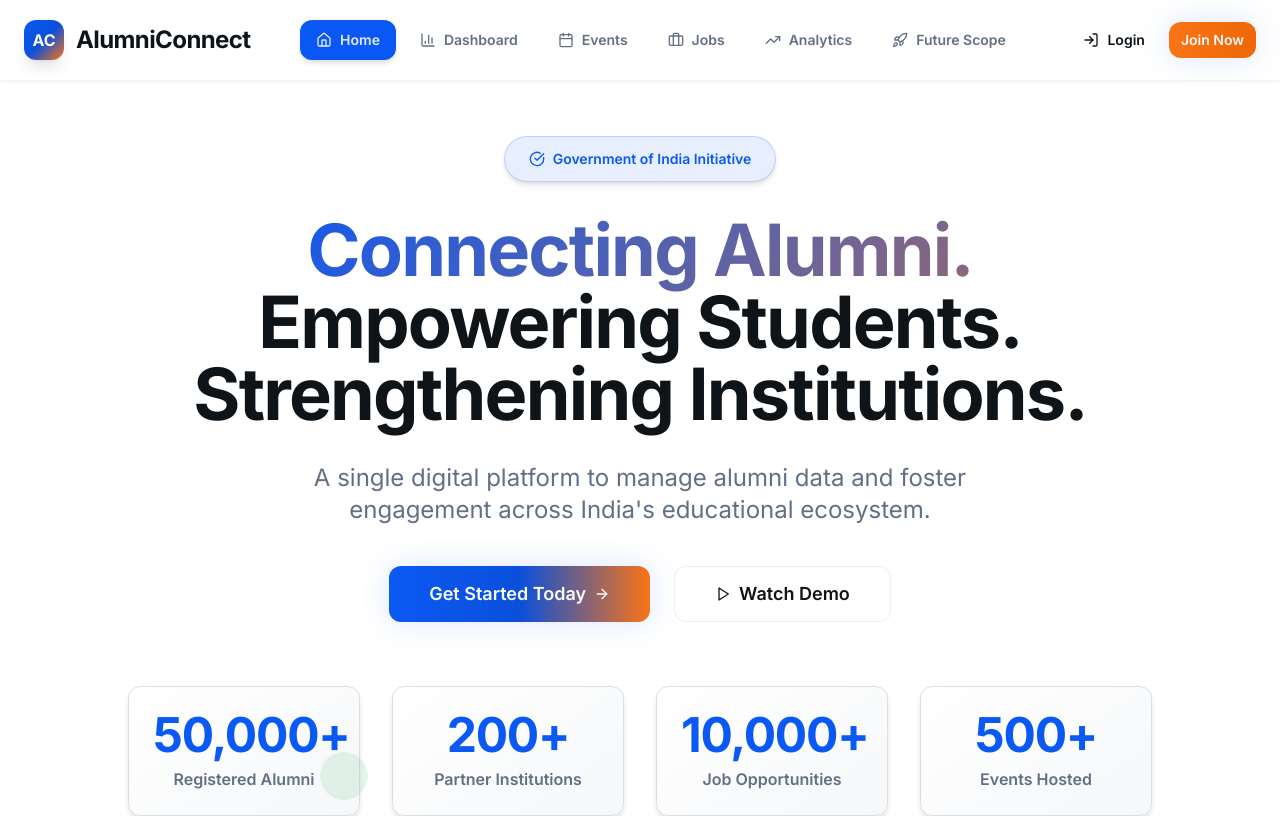
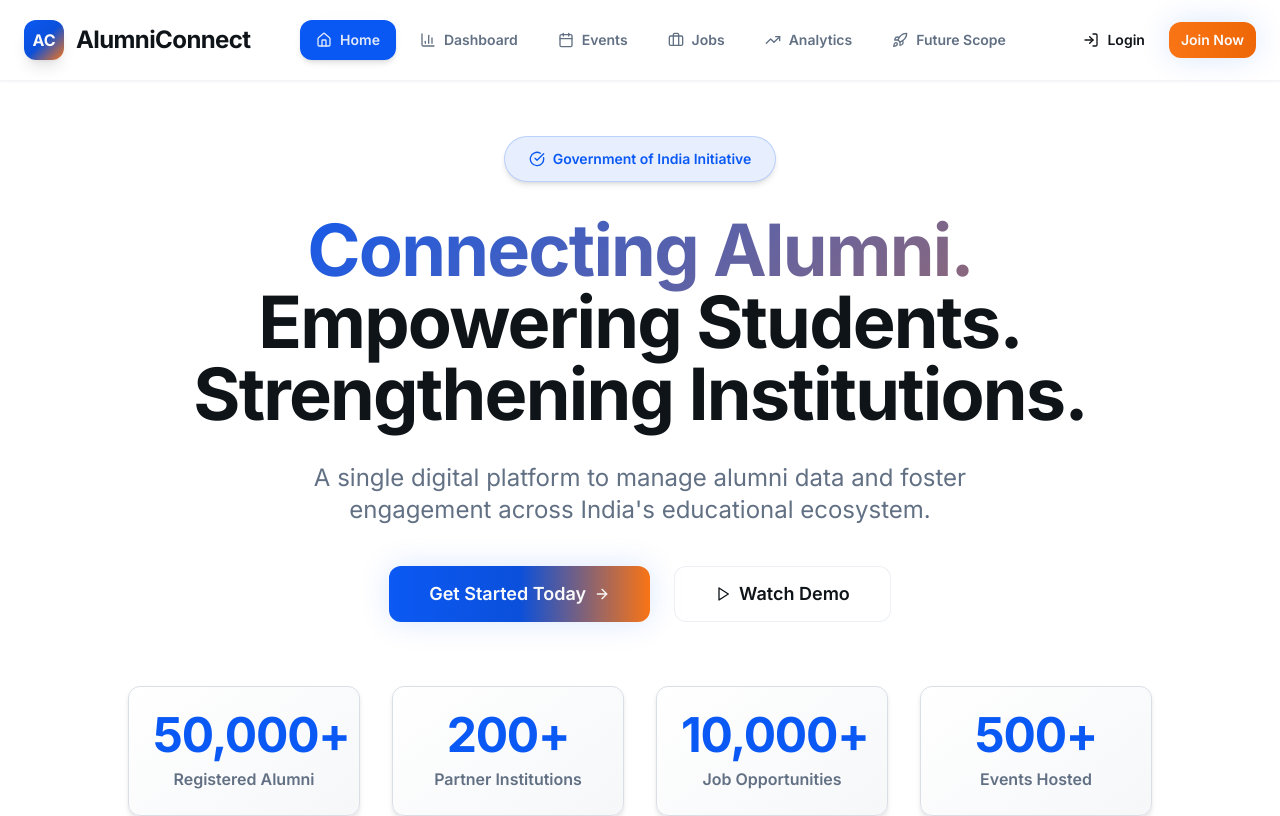
Before and after one commit to AaryanBest/reconnect-x, a React (Vite) app: page / in a window 1280 px wide. Shown: the top 816 px of the page. Built offline with nearby package versions, Linux system fonts and the light colour scheme; the HTML template or start-up script is replaced by a standard one.

Commit message:
Visual edit in Lovable

```diff
--- a/src/pages/Home.tsx
+++ b/src/pages/Home.tsx
@@ -105,9 +105,7 @@ const Home = () => {
         {/* Floating Elements */}
 
 
-        <div className="absolute bottom-20 left-1/4 w-12 h-12 bg-success/10 rounded-full animate-float hidden lg:block" style={{
-        animationDelay: '2s'
-      }} />
+
       </section>
 
       {/* Features Section */}
```
